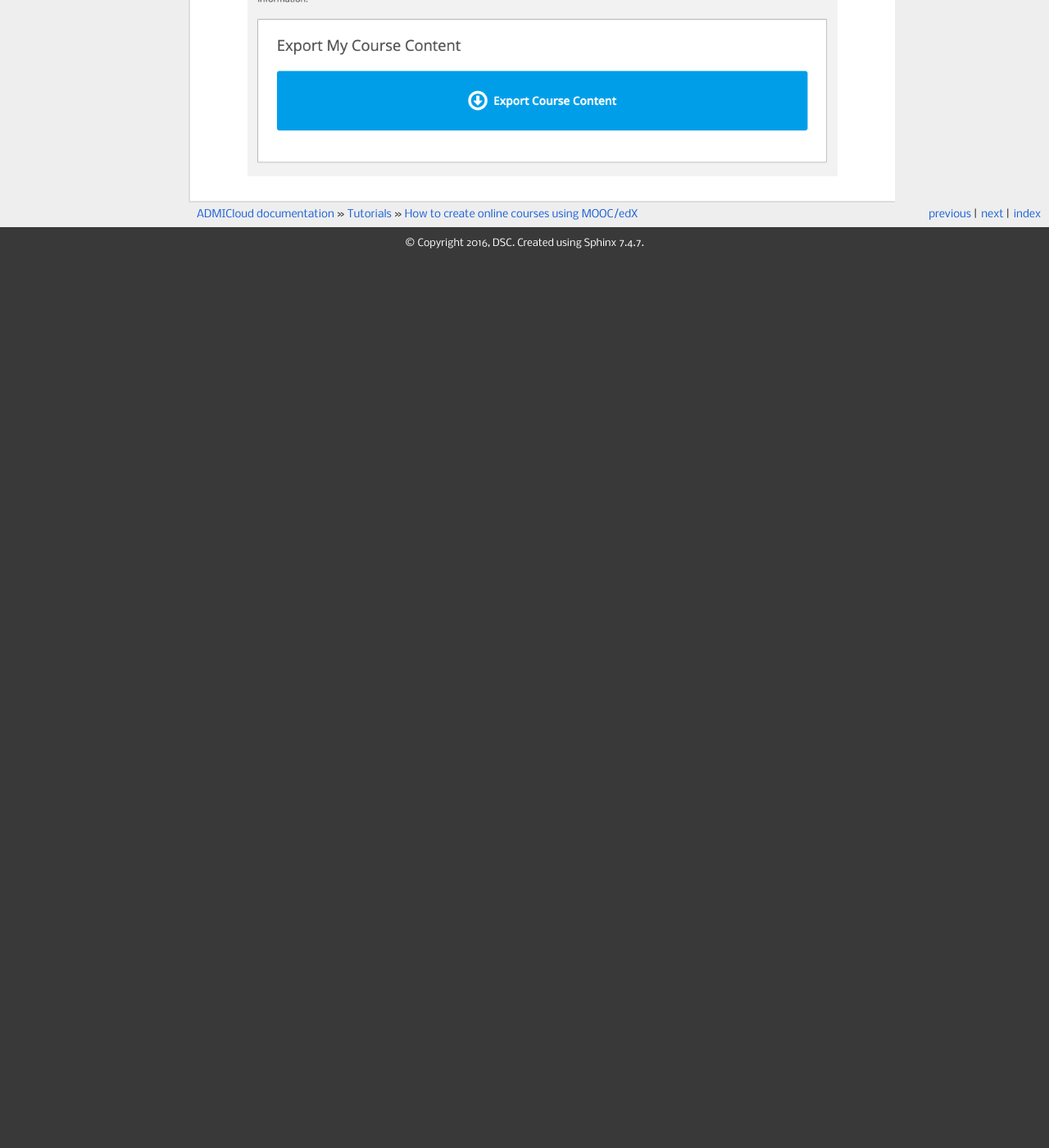
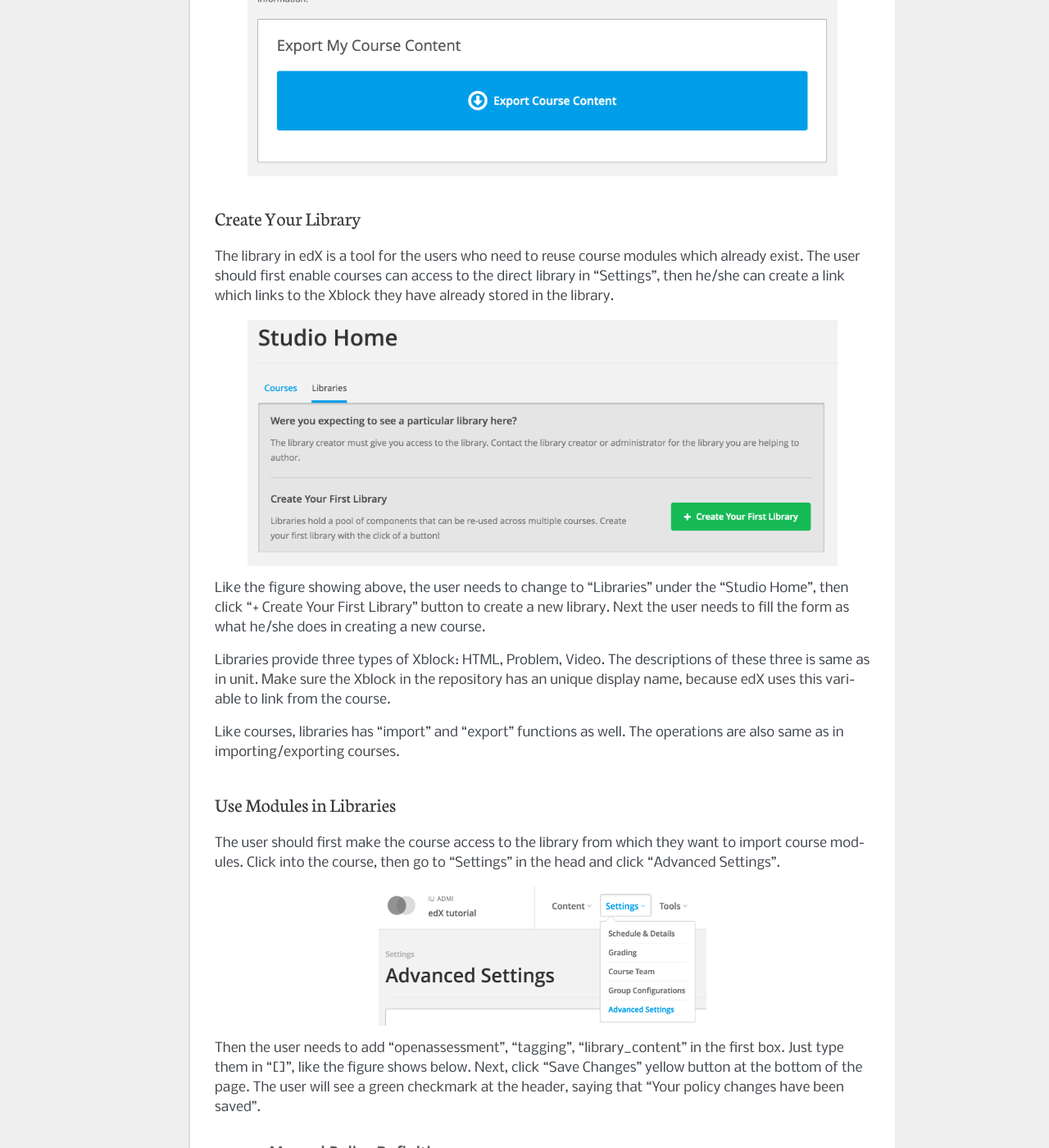
Before and after one commit to wigginst/www-1, a Sphinx documentation site: the page built from docs/source/HowToCreateOnlineCourses.rst, in a window 1280 px wide and 1400 px high, scrolled down 5845 px. Shown: the whole window at 82% size. Built offline with Sphinx 7.4.7, drawn with Linux system fonts in a browser that asks for light colours; before the commit the page ends 6161 px from its top, so only the background shows below that; some of the changed text lies outside the part shown.

Commit message:
update edx page

```diff
--- a/docs/source/HowToCreateOnlineCourses.rst
+++ b/docs/source/HowToCreateOnlineCourses.rst
@@ -116,3 +116,72 @@ edX provides an easy way for the users to migrate courses between edX platforms.
    :width: 720px
    :alt: export
    :align: center
+
+
+Create Your Library
+-------------------
+
+The library in edX is a tool for the users who need to reuse course modules which already exist. The user should first enable courses can access to the direct library in "Settings", then he/she can create a link which links to the Xblock they have already stored in the library.
+
+.. image:: images/edx/library.png
+   :height: 300px
+   :width: 720px
+   :alt: library
+   :align: center
+
+Like the figure showing above, the user needs to change to "Libraries" under the "Studio Home", then click "+ Create Your First Library" button to create a new library. Next the user needs to fill the form as what he/she does in creating a new course.
+
+Libraries provide three types of Xblock: HTML, Problem, Video. The descriptions of these three is same as in unit. Make sure the Xblock in the repository has an unique display name, because edX uses this variable to link from the course.
+
+Like courses, libraries has "import" and "export" functions as well. The operations are also same as in importing/exporting courses.
+
+Use Modules in Libraries
+------------------------
+
+The user should first make the course access to the library from which they want to import course modules. Click into the course, then go to "Settings" in the head and click "Advanced Settings".
+
+.. image:: images/edx/settings.png
+   :height: 170px
+   :width: 400px
+   :alt: settings
+   :align: center
+
+Then the user needs to add "openassessment", "tagging", "library_content" in the first box. Just type them in "[]", like the figure shows below. Next, click "Save Changes" yellow button at the bottom of the page. The user will see a green checkmark at the header, saying that "Your policy changes have been saved".
+
+.. image:: images/edx/input.png
+   :height: 340px
+   :width: 700px
+   :alt: input
+   :align: center
+
+Go back to the unit which you want to import from an existed module, the user should be able to find a new component named "Advanced" at the first. Click it and choose "Randomized Content Block" to create a new Xblock.
+
+.. image:: images/edx/components.png
+   :height: 170px
+   :width: 700px
+   :alt: components
+   :align: center
+
+The user should edit this Xblock in order to link to the existed module in the library. Click "Edit" in the header of the Xblock and input the display name of the Xblock in the library in the first box, choose the library which concludes the module in library dropdown box as shown below.
+
+.. image:: images/edx/namebox.png
+   :height: 115px
+   :width: 620px
+   :alt: namebox
+   :align: center
+
+.. image:: images/edx/librarybox.png
+   :height: 100px
+   :width: 650px
+   :alt: librarybox
+   :align: center
+
+After click "Save" button and assume the user inputs a correct name, the Xblock should be like as follows:
+
+.. image:: images/edx/link.png
+   :height: 120px
+   :width: 700px
+   :alt: link
+   :align: center
+
+The user should be able to click "View" button to check the Xblock in the library. After publish this unit to LMS, LMS will show the Xblock in the library automatically.
```
Also changed, not shown: docs/source/images/edx/components.png (added), docs/source/images/edx/input.png (added), docs/source/images/edx/library.png (added), docs/source/images/edx/librarybox.png (added), docs/source/images/edx/link.png (added), docs/source/images/edx/namebox.png (added), docs/source/images/edx/settings.png (added).
